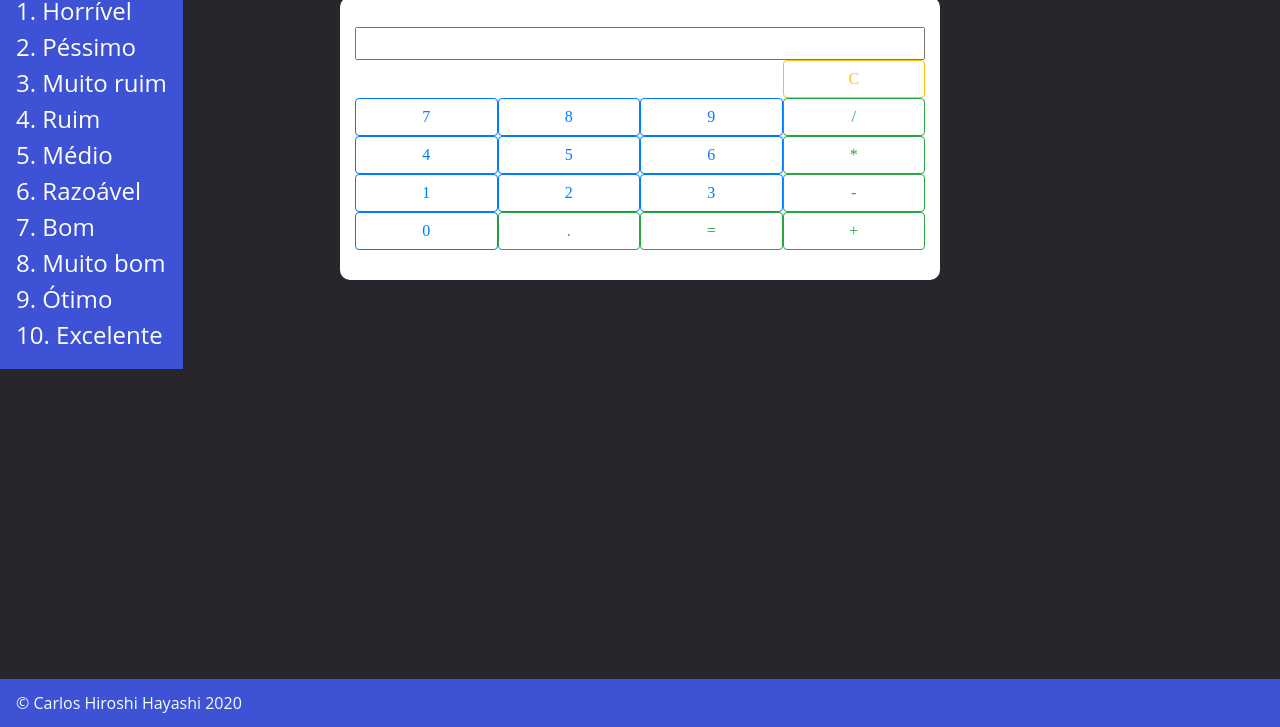
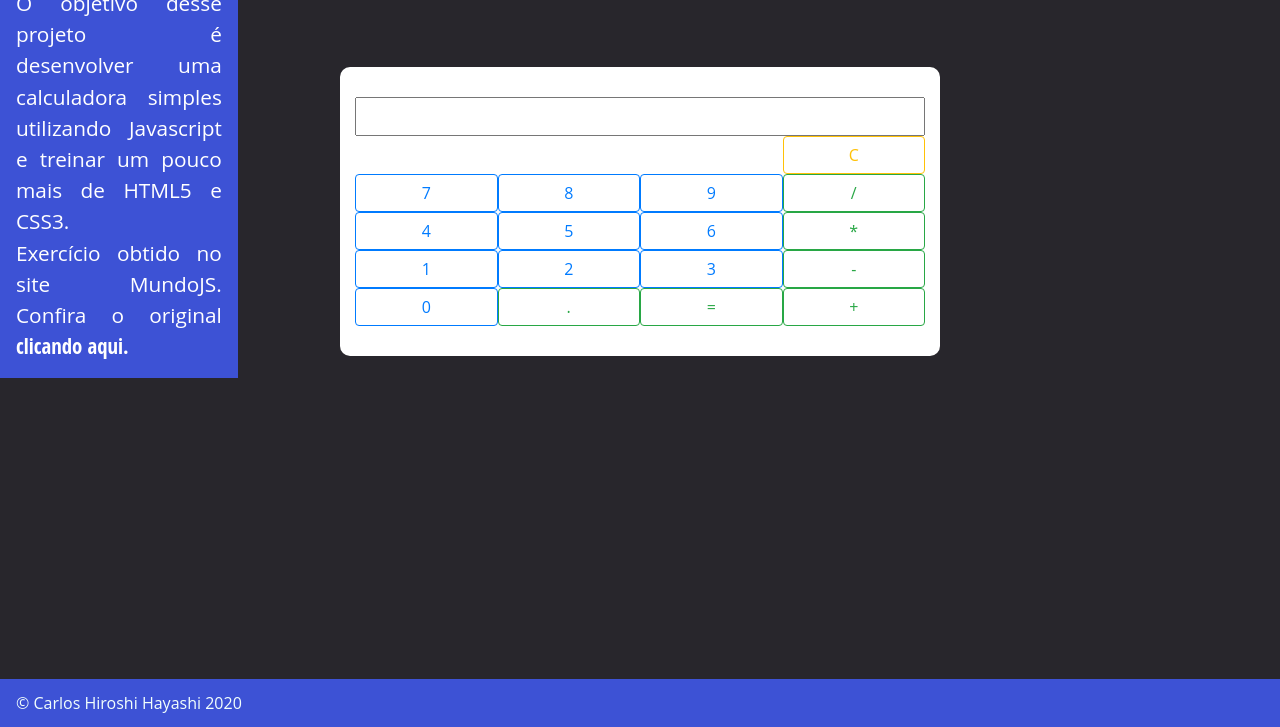
Before and after one commit to 9caca/Calculadora-Javascript, a plain HTML site: page index.html in a window 1280 px wide. Shown: the part 73-800 px from the top of the page. Drawn offline with nearby package versions, Linux system fonts and the light colour scheme; a script that the page names is missing.

Commit message:
salvando as alterações do primeiro dia

```diff
--- a/index.html
+++ b/index.html
@@ -82,16 +82,8 @@
     </main>
     <aside class="navegacao-site">
         <nav>
-            1. Horrível<br>
-            2. Péssimo<br>
-            3. Muito ruim<br>
-            4. Ruim<br>
-            5. Médio<br>
-            6. Razoável<br>
-            7. Bom<br>
-            8. Muito bom<br>
-            9. Ótimo<br>
-            10. Excelente<br></p>
+            <p>O objetivo desse projeto é desenvolver uma calculadora simples utilizando Javascript e treinar um pouco mais de HTML5 e CSS3.</p>
+            <p>Exercício obtido no site MundoJS. Confira o original <a href="https://www.mundojs.com.br/2019/07/03/javascript-basico-15-projeto-calculadora-parte-1/#page-content">clicando aqui.</a></p>
         </nav>
     </aside>
 
--- a/main.css
+++ b/main.css
@@ -1,9 +1,10 @@
 #body{
     background-color: #28262C;
+    font-family: "Open Sans", sans-serif;
 }
 
 #titulo{
-    font-size: 30px;
+    font-size: 2.5em;
     font-family: "Open Sans", sans-serif;
     width: 100%;
     text-align: center;
@@ -14,7 +15,7 @@
 
 .areaCalculadora{
     max-width: 600px;
-    margin-top: 20px;
+    margin-top: 5em;
     padding: 30px;
     background-color: #FFFFFF;
     border-radius: 10px;
@@ -36,16 +37,17 @@
 
 .navegacao-site {
     font-family: "Open Sans", sans-serif;
-    text-align: left;
+    text-align: justify;
     line-height: 1.5;
-    font-size: 1.5em;
+    font-size: 1.3em;
     background-color: #3D52D5;
     color: #FFFFFF;
+    width: 20ch;
     padding: 1rem;
     box-sizing: border-box;
     float: left;
     position: absolute;
-    top: 50px;
+    top: 45px;
 }
 
 .navegacao-site a {
```
